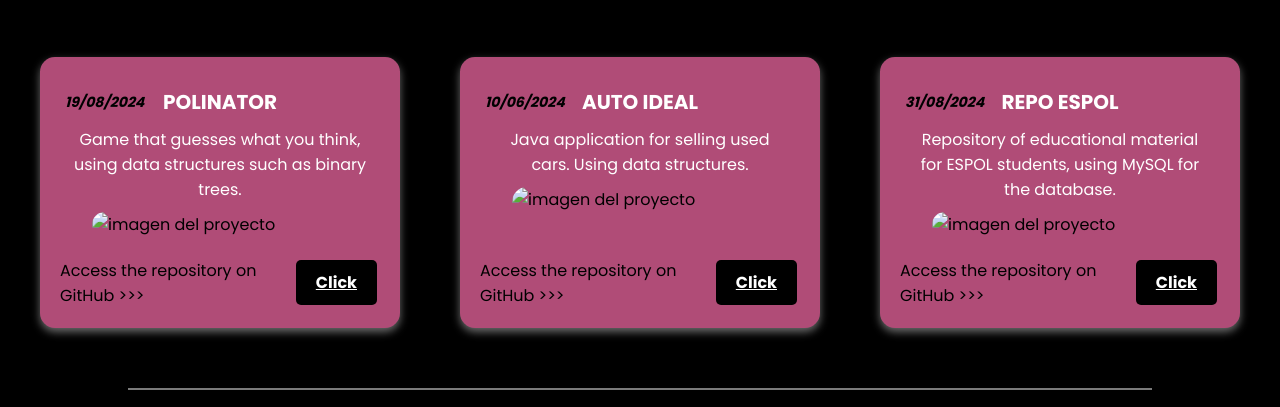
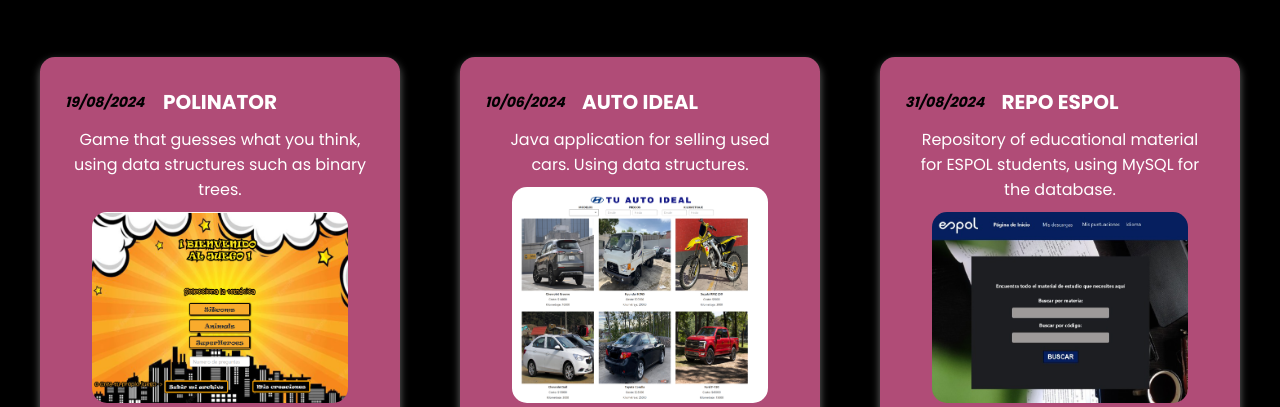
Before and after one commit to dquishpe/curriculum, a plain HTML site: page index.html in a window 1280 px wide. Shown: the part 1708-2115 px from the top of the page. Drawn offline with nearby package versions, Linux system fonts and the light colour scheme; the site is published under a folder, as on GitHub Pages, so addresses that start at the root find nothing.

Commit message:
arreglo con imagenes

```diff
--- a/index.html
+++ b/index.html
@@ -39,7 +39,7 @@
     <section id="home">
         <div class="main-container" data-aos="zoom-in-right" data-aos-duration="3000">
             <div class="image">
-                <img src="/foto.png" alt="Imagen">
+                <img src="foto.png" alt="Imagen">
             </div>
             <div class="content">
                 <h1 data-aos="fade-right" data-aos-duration="1500" data-aos-delay="700">Hey I'm <span>Dhamar Quishpe</span></h1>
@@ -124,7 +124,7 @@
                     <span class="title">POLINATOR</span>
                     <span class="sub-title">Game that guesses what you think, using data structures such as binary trees.</span>
                 </div>
-                <img src="/polinator.png" alt="imagen del proyecto" />
+                <img src="polinator.png" alt="imagen del proyecto" />
                 <div class="card-footer">
                     <span class="details">Access the repository on GitHub >>></span>
                     <a class= btn-primary href="https://github.com/randyRivera0/Polinator.git" target="_blank" class="button-link">Click</a>
@@ -136,7 +136,7 @@
                     <span class="title">AUTO IDEAL</span>
                     <span class="sub-title">Java application for selling used cars. Using data structures.</span>
                 </div>
-                <img src="/tuautoideal.png" alt="imagen del proyecto" />
+                <img src="tuautoideal.png" alt="imagen del proyecto" />
                 <div class="card-footer">
                     <span class="details">Access the repository on GitHub >>></span>
                     <a class= btn-primary href="https://github.com/leozam02/ProyectoEstructura1p.git" target="_blank" class="button-link">Click</a>
@@ -148,7 +148,7 @@
                     <span class="title">REPO ESPOL</span>
                     <span class="sub-title">Repository of educational material for ESPOL students, using MySQL for the database.</span>
                 </div>
-                <img src="/edurepo.png" alt="imagen del proyecto" />
+                <img src="edurepo.png" alt="imagen del proyecto" />
                 <div class="card-footer">
                     <span class="details">Access the repository on GitHub >>></span>
                     <a class= btn-primary href="https://github.com/randyRivera0/EduRepoEspol.git" target="_blank" class="button-link">Click</a>
```
